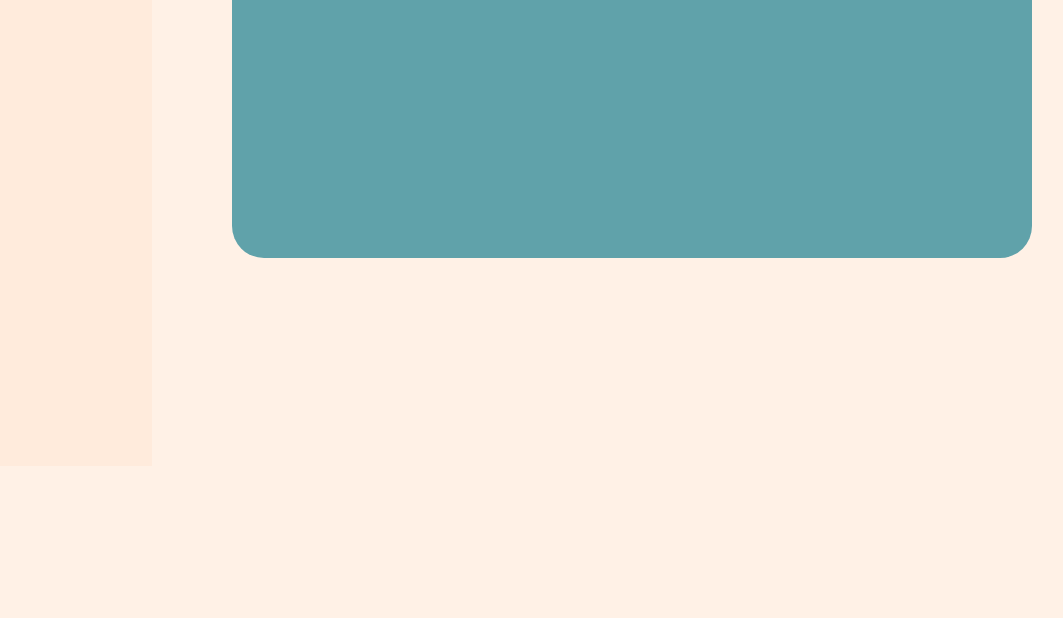
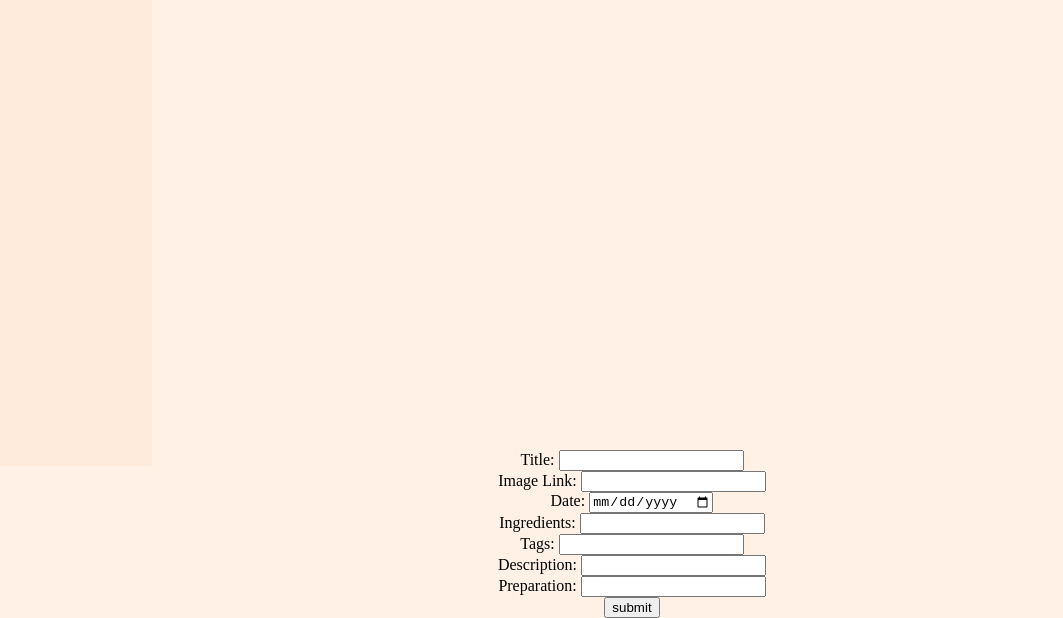
Before and after one commit to ebrandstaetter/Kilogram, a website: page public/index.html in a window 1280 px wide. Shown: the part 350-968 px from the top of the page, without its empty margins (8-1071 px from the left). Before the commit the page ends 896 px from the top, so only its background shows below. Drawn offline with Linux system fonts and the light colour scheme; no server answers.

Commit message:
added simple impots for adding new recepie

```diff
--- a/public/index.html
+++ b/public/index.html
@@ -19,8 +19,8 @@
         <div class="main">
             <div class="feed">
 
-                <div class="postCard">
-                    <!-- <div class="postImage"></div>
+                <!-- <div class="postCard">
+                    <div class="postImage"></div>
                     <div class="postContent">
                         <h1 class="postTitle">Tasty Tomato Pasta</h1>
                         <div class="postRating"></div>
@@ -34,12 +34,49 @@
                             <img class="postUserIcon" src="../Kilogram/Assets/Images/default_profile_icon.png">
                             <p class="postUserName">SuperUser146</p>
                         </div>
-                    </div> -->
-                </div>
+                    </div>
+                </div> -->
 
             </div>
         </div>
     </div>
 
+    <div class="addPostInputs">
+        <div>
+            <label for="title">Title:</label>
+            <input type="text" id="title">
+        </div>
+        <div>
+            <label for="imgLink">Image Link:</label>
+            <input type="text" id="imgLink">
+        </div>
+        <div>
+            <label for="date">Date:</label>
+            <input type="date" id="date">
+        </div>
+        <div>
+            <label for="ingredients">Ingredients:</label>
+            <input type="text" id="ingredients">
+        </div>
+        <div>
+            <label for="tags">Tags:</label>
+            <input type="text" id="tags">
+        </div>
+        <div>
+            <label for="description">Description:</label>
+            <input type="text" id="description">
+        </div>
+        <div>
+            <label for="preparation">Preparation:</label>
+            <input type="text" id="preparation">
+        </div>
+
+        <button onclick="addPost()">submit</button>
+    </div>
+
 </body>
 </html>
+
+
+</body>
+</html>
--- a/public/script.js
+++ b/public/script.js
@@ -5,7 +5,7 @@ function generateAllRecepies() {
     .then(response => response.json())
     .then(recepies => {
         console.log(recepies);
-        document.querySelector(".postCard").innerHTML = generatePostsHtml(recepies);
+        document.querySelector(".feed").innerHTML = generatePostsHtml(recepies);
     })
     .catch(err => console.log(err));
 }
@@ -26,7 +26,7 @@ function generatePostsHtml(recepies) {
                 ingredientsHTML += ` | `;
             }
         }
-        let recepieHTML = `
+        let recepieHTML = `<div class="postCard">
             <div class="postImage"></div>
             <div class="postContent">
                 <h1 class="postTitle">${recepie.title}</h1>
@@ -41,6 +41,7 @@ function generatePostsHtml(recepies) {
                     <img class="postUserIcon" src="../Kilogram/Assets/Images/default_profile_icon.png">
                     <p class="postUserName">${recepie.userName}</p>
                 </div>
+            </div>
             </div>
         `;
         console.log(recepieHTML);
@@ -59,7 +60,6 @@ function addPost() {
         "tags": document.querySelector("#tags").value.split(","),
         "description": document.querySelector("#description").value,
         "preparation": document.querySelector("#preparation").value,
-        "userName": document.querySelector("#userName").value
     }
     console.log(recepie);
 
--- a/public/style.css
+++ b/public/style.css
@@ -136,3 +136,15 @@ h1, h2, h3 {
 .postUserName {
 
 }
+
+
+
+
+/* INPUTS FOR ADDING POST */
+.addPostInputs {
+    display: flex;
+    flex-direction: column;
+    justify-content: center;
+    align-items: center;
+    width: 100%;
+}
```
Also changed, not shown: data/posts.json (+24 -3 lines).
